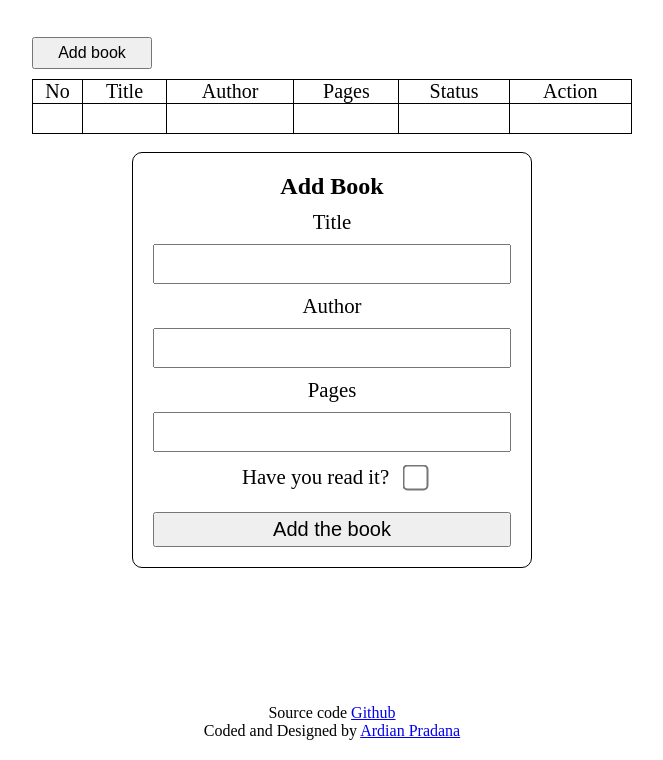
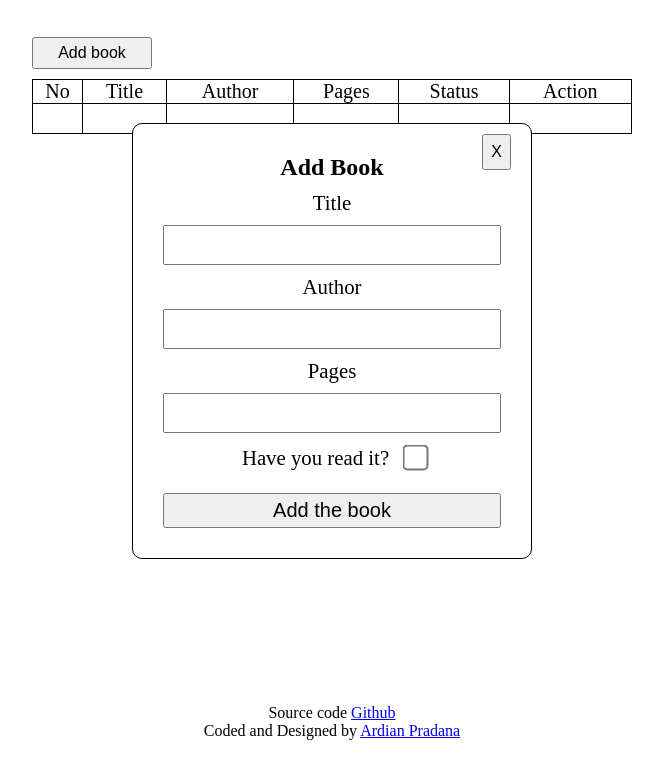
Before and after one commit to ardiandev/library-js, a plain HTML site: page index.html in a window 1280 px wide. Both pictures are taken after a click on the button "Add book". Shown: the part 40-800 px from the top of the page, without its empty margins (308-971 px from the left). Drawn offline with Linux system fonts and the light colour scheme.

Commit message:
Add cancel button

```diff
--- a/index.html
+++ b/index.html
@@ -42,6 +42,9 @@
       </div>
 
       <div class="dialog-box">
+        <button class="cancel-btn">X</button>
+
+        <div class="form__container">
           <h2>Add Book</h2>
           <form action="/" class="library-form">
             <ul>
@@ -67,6 +70,7 @@
             </ul>
           </form>
         </div>
+      </div>
     </main>
     <footer>
       <p>
--- a/main.js
+++ b/main.js
@@ -3,6 +3,7 @@ let checked = false;
 const table = document.querySelector(".library");
 const addBook = document.querySelector(".add-book-item");
 const inputBox = document.querySelector(".dialog-box");
+const cancelBtn = document.querySelector(".cancel-btn");
 
 const myLibrary = [];
 
@@ -17,7 +18,10 @@ addBtn.addEventListener("click", addBookbtn);
 
 function addBookbtn() {
   const allInput = document.querySelectorAll("form input");
-  allInput.forEach(input => (input.value = ""));
+  allInput.forEach(input => {
+    input.value = "";
+    input.checked = false;
+  });
 
   console.log(allInput);
 
@@ -77,17 +81,22 @@ function render() {
 
 function handleDelete(index) {
   console.log(index);
+  myLibrary.splice(index, 1);
+  render();
 
-  if (index === 0) {
-    table.innerHTML = "";
+  console.log(myLibrary.length === 0);
+
+  if (myLibrary.length === 0) {
     let card = document.createElement("tr");
     card.innerHTML = `<td></td><td></td><td></td><td></td><td></td><td></td>`;
     table.appendChild(card);
-    inputBox.style.display = "none";
-    checked = false;
-    myLibrary.splice(index, 1);
-  } else {
-    myLibrary.splice(index, 1);
-    render();
+    let read = document.querySelector("#read");
+    read.checked = false;
   }
 }
+
+cancelBtn.addEventListener("click", () => {
+  console.log("cancel");
+  inputBox.style.display = "none";
+  checked = false;
+});
--- a/style.css
+++ b/style.css
@@ -4,7 +4,7 @@
   padding: 0;
 }
 body {
-  position: relative;
+  /* position: relative; */
   min-height: 100vh;
   display: grid;
   grid-template-rows: auto 1fr auto;
@@ -19,6 +19,7 @@ header h1 {
   margin: 0 auto;
   margin-top: 40px;
   text-align: center;
+  /* position: relative; */
 }
 
 .add-btn-div {
@@ -54,6 +55,9 @@ thead tr td:first-child {
   border-radius: 10px;
 }
 
+main {
+  position: relative;
+}
 .dialog-box {
   position: absolute;
   top: 50%;
@@ -62,10 +66,25 @@ thead tr td:first-child {
   border: 1px solid black;
   background-color: #fff;
   width: 400px;
-  padding: 20px;
+  /* padding: 20px; */
   border-radius: 10px;
   text-align: center;
   display: none;
+}
+
+.form__container {
+  position: relative;
+  padding: 30px;
+}
+
+.cancel-btn {
+  position: absolute;
+  top: 10px;
+  right: 20px;
+  font-size: 1rem;
+  padding: 7px;
+  z-index: 2;
+  cursor: pointer;
 }
 
 .library-form ul li:not(.status) {
@@ -88,6 +107,7 @@ thead tr td:first-child {
 .library-form ul li button {
   font-size: 1.25rem;
   height: 35px;
+  cursor: pointer;
 }
 
 .status {
```
Lines whose indentation alone changed are shown as unchanged.
